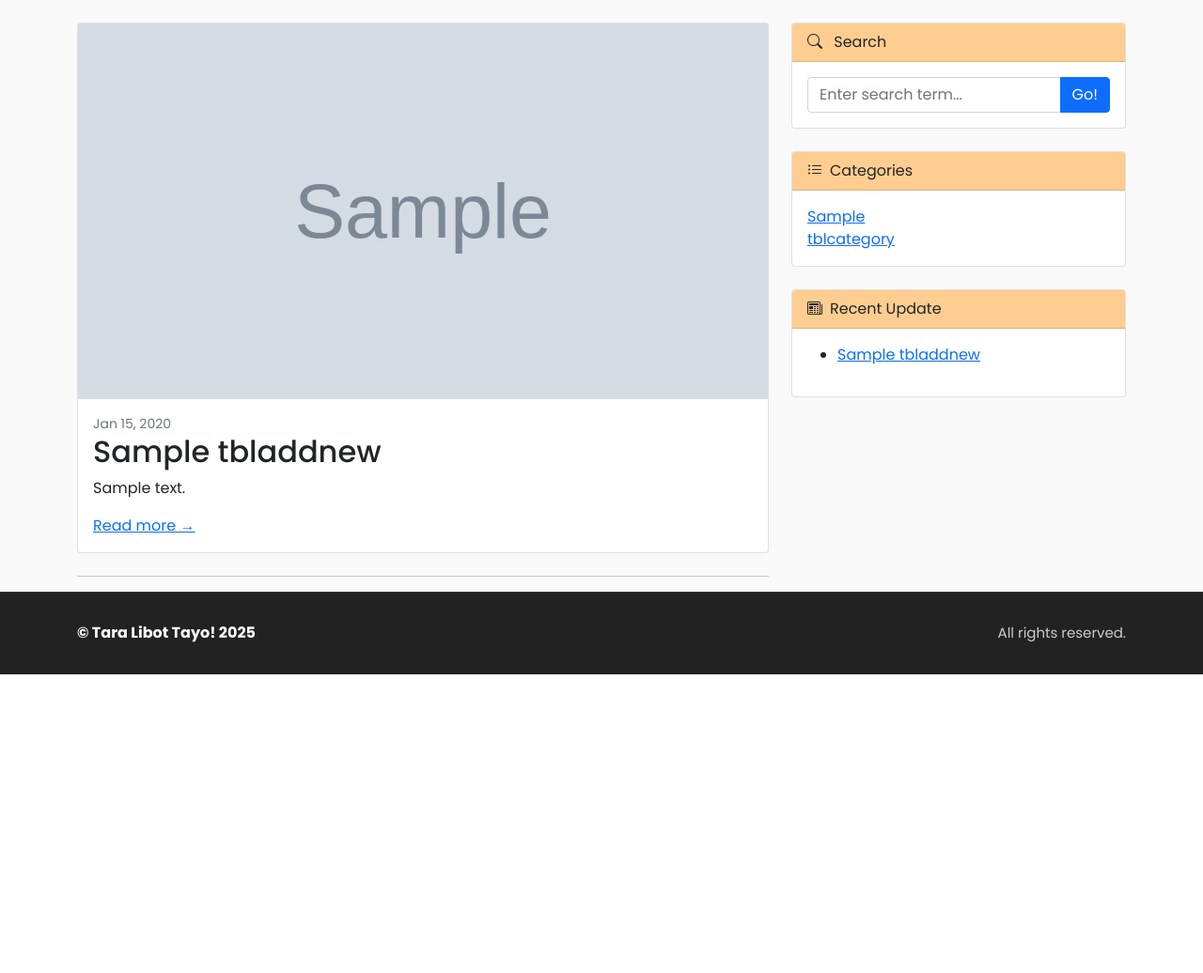
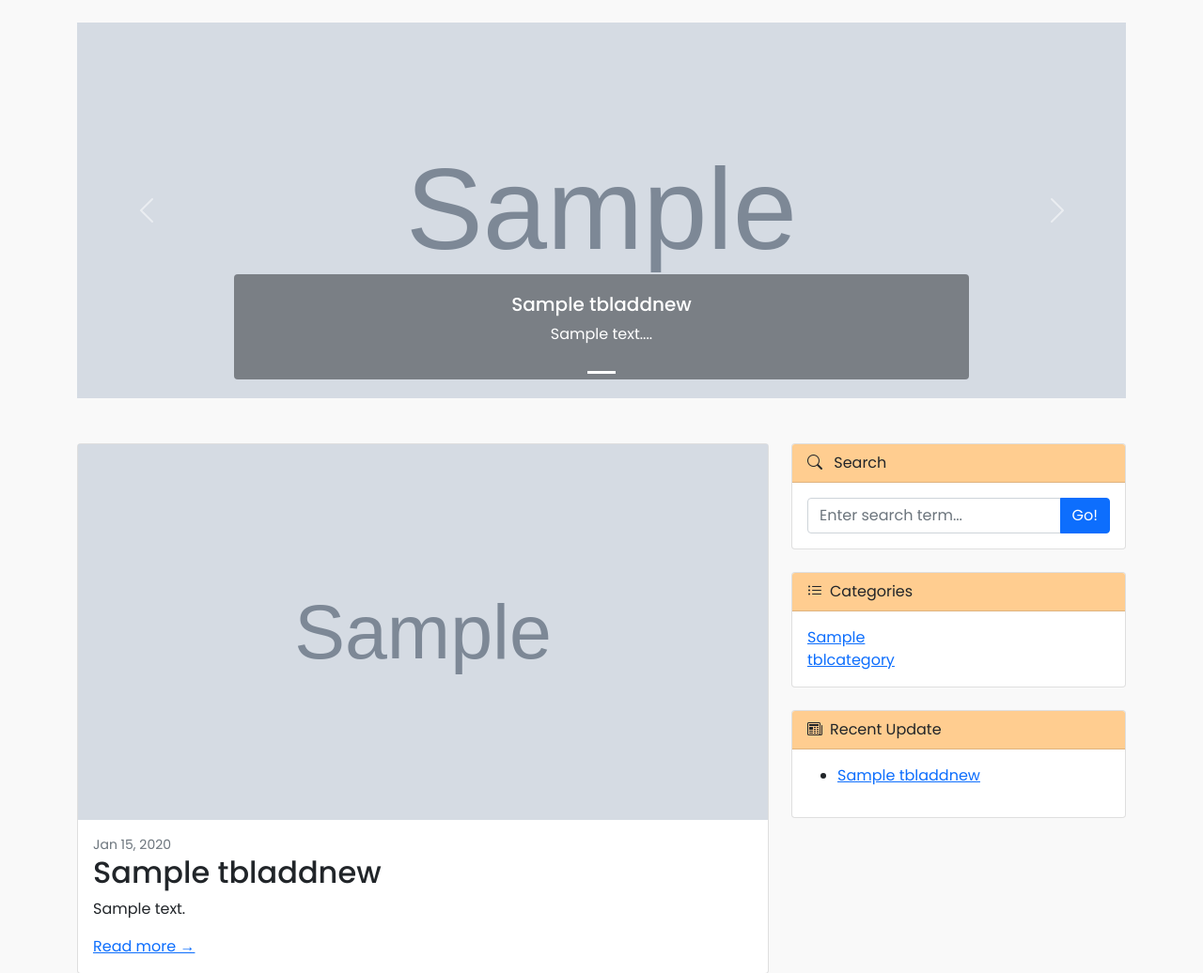
Before and after one commit to CalvinPangilinan13/gicpc., a CodeIgniter app: page /Church_News/ in a window 1280 px wide. Shown: the part 183-1219 px from the top of the page at 94% size. Before the commit the page ends 901 px from the top, so only its background shows below. Run offline with CodeIgniter, Linux system fonts and the light colour scheme; tables that the repository leaves empty or names only in its code hold one stand-in row (values such as "Sample post"); grey boxes marked "Sample" are stand-in pictures.

Commit message:
carrousel

```diff
--- a/application/views/post.php
+++ b/application/views/post.php
@@ -4,7 +4,8 @@
 <head>
     <meta charset="UTF-8" />
     <meta name="viewport" content="width=device-width, initial-scale=1.0" />
-    <title><?php echo $viewdetails->newtitle; ?> | GICPC Updates</title>
+    <title><?php echo $viewdetails->newtitle; ?> | TBTayo!</title>
+    <link rel="icon" href="assets/images/head.png.png" type="images/head.png.png">
     <link rel="icon" href="assets/favicon.ico" type="image/x-icon" />
     <link href="https://cdn.jsdelivr.net/npm/bootstrap@5.3.2/dist/css/bootstrap.min.css" rel="stylesheet">
     <link href="https://cdn.jsdelivr.net/npm/bootstrap-icons/font/bootstrap-icons.css" rel="stylesheet">
@@ -142,7 +143,8 @@
                                 </div>
                                 <div class="mt-3">
                                     <textarea name="comment" class="form-control" rows="4"
-                                        placeholder="Enter your comment..." required><?= set_value('comment') ?></textarea>
+                                        placeholder="Enter your comment..."
+                                        required><?= set_value('comment') ?></textarea>
                                 </div>
                                 <div class="text-end mt-4">
                                     <button type="submit" class="btn btn-primary px-4 py-2">Submit</button>
--- a/application/views/search.php
+++ b/application/views/search.php
@@ -11,7 +11,8 @@
     <meta name="viewport" content="width=device-width, initial-scale=1, shrink-to-fit=no" />
     <meta name="description" content="" />
     <meta name="author" content="" />
-    <title>Blog Home - Start Bootstrap Template</title>
+    <link rel="icon" href="assets/images/head.png.png" type="images/head.png.png">
+    <title>TBTayo!</title>
     <!-- Favicon-->
     <link rel="icon" type="image/x-icon" href="assets/favicon.ico" />
     <!-- Core theme CSS (includes Bootstrap)-->
--- a/application/views/welcome_message.php
+++ b/application/views/welcome_message.php
@@ -5,6 +5,7 @@
     }
 </style>
 <html lang="en">
+
 <head>
     <meta charset="utf-8" />
     <meta name="viewport" content="width=device-width, initial-scale=1, shrink-to-fit=no" />
@@ -29,6 +30,47 @@
     <!-- Page content-->
     <div class="container">
         <div class="row">
+            <?php if (count($viewdetails)): ?>
+                <div id="newsImageCarousel" class="carousel slide mb-5" data-bs-ride="carousel">
+                    <div class="carousel-indicators">
+                        <?php for ($i = 0; $i < count($viewdetails); $i++): ?>
+                            <button type="button" data-bs-target="#newsImageCarousel" data-bs-slide-to="<?php echo $i; ?>"
+                                class="<?php echo $i === 0 ? 'active' : ''; ?>"
+                                aria-current="<?php echo $i === 0 ? 'true' : 'false'; ?>"
+                                aria-label="Slide <?php echo $i + 1; ?>"></button>
+                        <?php endfor; ?>
+                    </div>
+                    <div class="carousel-inner">
+                        <?php
+                        $active = true;
+                        foreach ($viewdetails as $row):
+                            $imgPath = base_url('uploads/files/' . $row->Upload_Image);
+                            ?>
+                            <div class="carousel-item <?php echo $active ? 'active' : ''; ?>">
+                                <img src="<?php echo $imgPath; ?>" class="d-block w-100" alt="..."
+                                    style="height:400px; object-fit:cover;">
+                                <div class="carousel-caption d-none d-md-block bg-dark bg-opacity-50 rounded">
+                                    <h5><?php echo $row->newtitle; ?></h5>
+                                    <p><?php echo substr($row->Description, 0, 100); ?>...</p>
+                                </div>
+                            </div>
+                            <?php
+                            $active = false;
+                        endforeach;
+                        ?>
+                    </div>
+                    <button class="carousel-control-prev" type="button" data-bs-target="#newsImageCarousel"
+                        data-bs-slide="prev">
+                        <span class="carousel-control-prev-icon" aria-hidden="true"></span>
+                        <span class="visually-hidden">Previous</span>
+                    </button>
+                    <button class="carousel-control-next" type="button" data-bs-target="#newsImageCarousel"
+                        data-bs-slide="next">
+                        <span class="carousel-control-next-icon" aria-hidden="true"></span>
+                        <span class="visually-hidden">Next</span>
+                    </button>
+                </div>
+            <?php endif; ?>
             <!-- Blog entries-->
             <div class="col-lg-8">
                 <!-- Featured blog post-->
@@ -157,6 +199,4 @@
     <script src="https://cdn.jsdelivr.net/npm/bootstrap@5.1.3/dist/js/bootstrap.bundle.min.js"></script>
     <!-- Core theme JS-->
     <script src="<?php echo base_url('assets/js/scripts.js'); ?>"></script>
-</body>
-
 </html>
```
Also changed, not shown: application/views/index.php (+8 -5 lines), uploads/files/20250529080541-859256.jpg (added).
